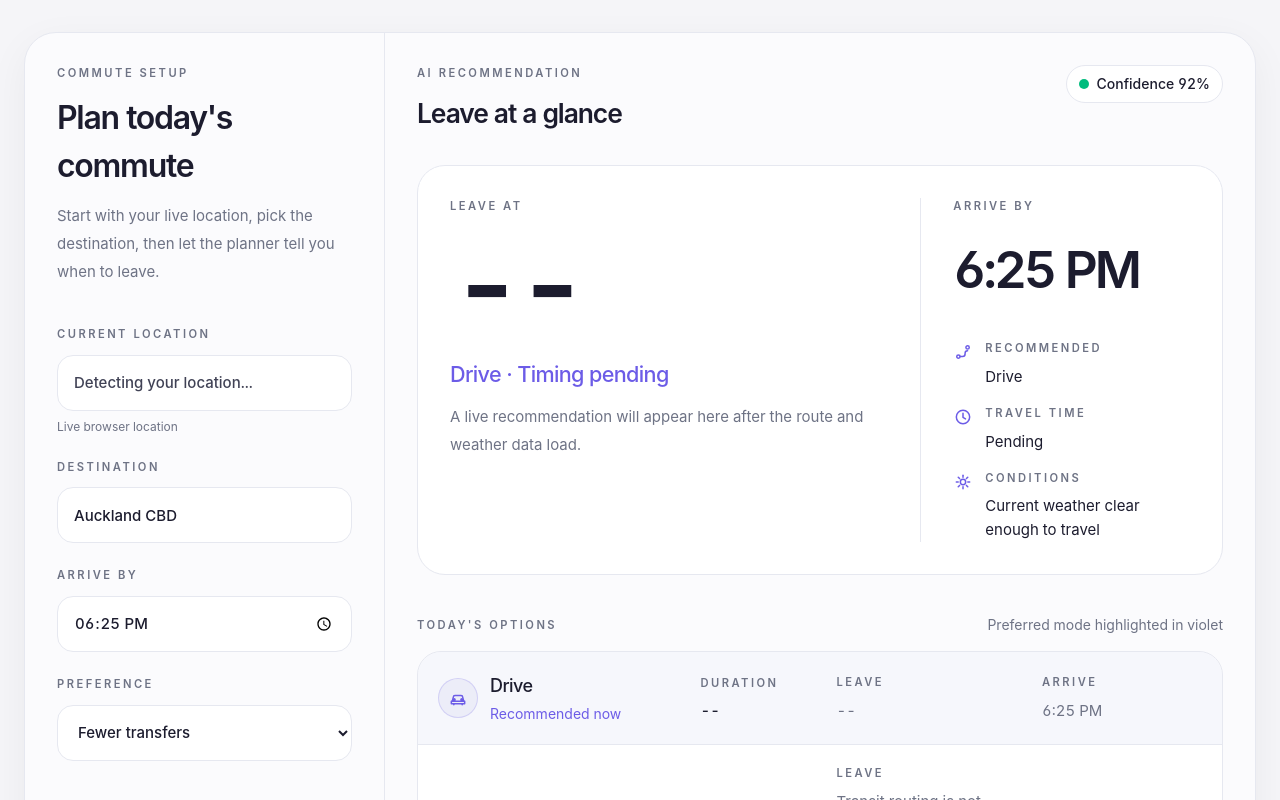
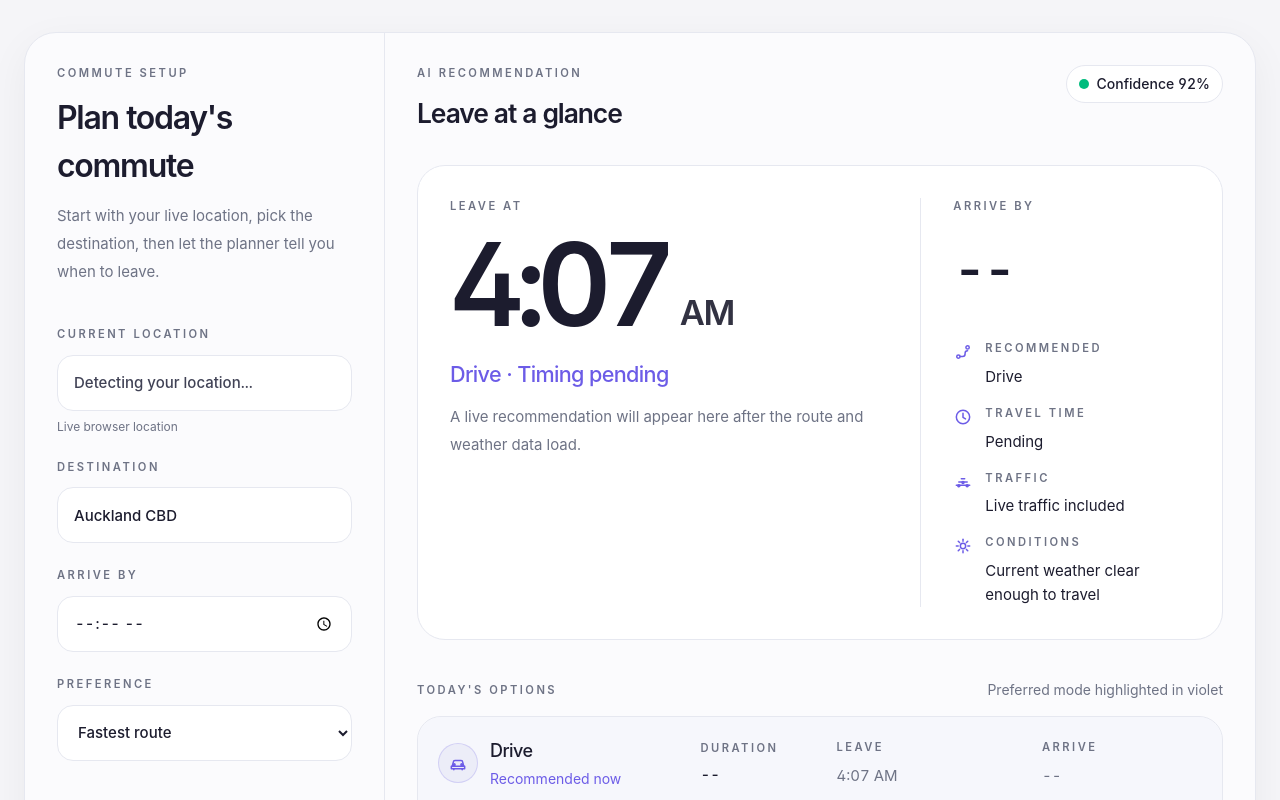
Before and after one commit to sueyan9/AI-Daily-Commute-Planner, a Next.js app in the folder frontend/: page / in a window 1280 px wide. Shown: the top 800 px of the page. Built offline with nearby package versions, Linux system fonts and the light colour scheme; no server answers.

Commit message:
feat:update default time and google routes data

```diff
--- a/frontend/app/components/CommuteForm.tsx
+++ b/frontend/app/components/CommuteForm.tsx
@@ -62,8 +62,8 @@ export default function CommuteForm({
                         onChange={(event) => onPreferenceChange(event.target.value)}
                         className="mt-3 h-14 w-full rounded-2xl border border-[var(--line)] bg-[var(--panel-strong)] px-4 text-[15px] font-medium text-[var(--foreground)] outline-none transition focus:border-[var(--accent)]"
                     >
+                        <option>Fastest route</option>
                         <option>Fewer transfers</option>
-                        <option>Fastest route</option>
                         <option>Less walking</option>
                     </select>
                 </label>
--- a/frontend/app/components/HomeClient.tsx
+++ b/frontend/app/components/HomeClient.tsx
@@ -67,8 +67,8 @@ export default function HomeClient() {
     const [requestError, setRequestError] = useState<string | null>(null);
     const [isLoading, setIsLoading] = useState(false);
     const [destination, setDestination] = useState("Auckland CBD");
-    const [arrivalTime, setArrivalTime] = useState("18:25");
-    const [preference, setPreference] = useState("Fewer transfers");
+    const [arrivalTime, setArrivalTime] = useState("");
+    const [preference, setPreference] = useState("Fastest route");
 
     const handlePlanCommute = async () => {
         if (!location) {
@@ -89,7 +89,7 @@ export default function HomeClient() {
                     latitude: location.latitude,
                     longitude: location.longitude,
                     destination,
-                    arrival_time: arrivalTime,
+                    arrival_time: arrivalTime || null,
                     preference,
                 }),
             });
--- a/frontend/app/components/RecommendationCard.tsx
+++ b/frontend/app/components/RecommendationCard.tsx
@@ -30,6 +30,12 @@ type CommutePlan = {
         leave_time: string | null;
         arrival_time: string | null;
         travel_time_minutes: number | null;
+        traffic?: {
+            level: string;
+            importance: "low" | "medium" | "high";
+            message: string;
+            tag: string;
+        };
         headline: string;
         reason: string;
         summary: string;
@@ -75,11 +81,16 @@ export default function RecommendationCard({
     const factors = decision?.decision_factors ?? getFallbackFactors(result);
     const comparison = decision?.comparison;
     const leaveTime =
-        decision?.leave_time ?? getFallbackLeaveTime(arrivalTime, result?.driving_route?.duration) ?? "--";
-    const arriveTime = decision?.arrival_time ?? formatTime(arrivalTime);
+        decision?.leave_time ??
+        getFallbackLeaveTime(arrivalTime, result?.driving_route?.duration) ??
+        getCurrentTimeDisplay();
+    const arriveTime = decision?.arrival_time ?? formatTime(arrivalTime) ?? "--";
     const driveMinutes =
         comparison?.driving.travel_time_minutes ?? getDriveMinutes(result?.driving_route?.duration);
     const recommendedMode = decision?.recommended_mode ?? comparison?.recommended_mode ?? "driving";
+    const trafficStatus =
+        decision?.traffic?.tag ??
+        getTrafficFallback(result?.driving_route?.duration, result?.driving_route?.static_duration);
     const transitStatus = comparison?.transit.available
         ? undefined
         : `${comparison?.transit.status ?? "Transit routing is not connected yet."} Preference: ${preference}.`;
@@ -142,6 +153,11 @@ export default function RecommendationCard({
                                 icon={<ClockIcon />}
                                 label="Travel time"
                                 value={driveMinutes ? `${driveMinutes} min` : "Pending"}
+                            />
+                            <KeyValue
+                                icon={<TrafficIcon />}
+                                label="Traffic"
+                                value={trafficStatus}
                             />
                             <KeyValue
                                 icon={<WeatherIcon />}
@@ -330,6 +346,7 @@ function ReasonColumn({
 
 function getFactorIcon(type: string) {
     switch (type.toLowerCase()) {
+        case "traffic":
         case "route":
             return <RouteIcon />;
         case "weather":
@@ -376,7 +393,11 @@ function getFallbackLeaveTime(
     );
 }
 
-function formatTime(value: string): string {
+function formatTime(value: string): string | null {
+    if (!value) {
+        return null;
+    }
+
     const [hours, minutes] = value.split(":").map(Number);
     if (Number.isNaN(hours) || Number.isNaN(minutes)) {
         return value;
@@ -385,6 +406,41 @@ function formatTime(value: string): string {
     const period = hours >= 12 ? "PM" : "AM";
     const normalizedHours = hours % 12 || 12;
     return `${normalizedHours}:${String(minutes).padStart(2, "0")} ${period}`;
+}
+
+function getCurrentTimeDisplay(): string {
+    const now = new Date();
+    const hours = now.getHours();
+    const minutes = now.getMinutes();
+    const period = hours >= 12 ? "PM" : "AM";
+    const normalizedHours = hours % 12 || 12;
+
+    return `${normalizedHours}:${String(minutes).padStart(2, "0")} ${period}`;
+}
+
+function getTrafficFallback(
+    duration: string | undefined,
+    staticDuration: string | null | undefined
+): string {
+    const liveMinutes = getDriveMinutes(duration);
+    const staticMinutes = getDriveMinutes(staticDuration ?? undefined);
+
+    if (!liveMinutes || !staticMinutes || staticMinutes <= 0) {
+        return "Live traffic included";
+    }
+
+    const deltaMinutes = liveMinutes - staticMinutes;
+    const deltaRatio = deltaMinutes / staticMinutes;
+
+    if (deltaMinutes >= 10 || deltaRatio >= 0.35) {
+        return "Heavy traffic";
+    }
+
+    if (deltaMinutes >= 5 || deltaRatio >= 0.15) {
+        return "Moderate traffic";
+    }
+
+    return "Normal traffic";
 }
 
 function getTimeParts(value: string) {
@@ -512,6 +568,19 @@ function WeatherIcon() {
     );
 }
 
+function TrafficIcon() {
+    return (
+        <SvgShell>
+            <path d="M4 16h16" />
+            <path d="M7 12h10" />
+            <path d="M10 8h4" />
+            <circle cx="7" cy="16.5" r="1.2" />
+            <circle cx="12" cy="12.5" r="1.2" />
+            <circle cx="17" cy="16.5" r="1.2" />
+        </SvgShell>
+    );
+}
+
 function PreferenceIcon() {
     return (
         <SvgShell>
```
Also changed, not shown: 1 other file (tests, documents, lock files or other folders).
